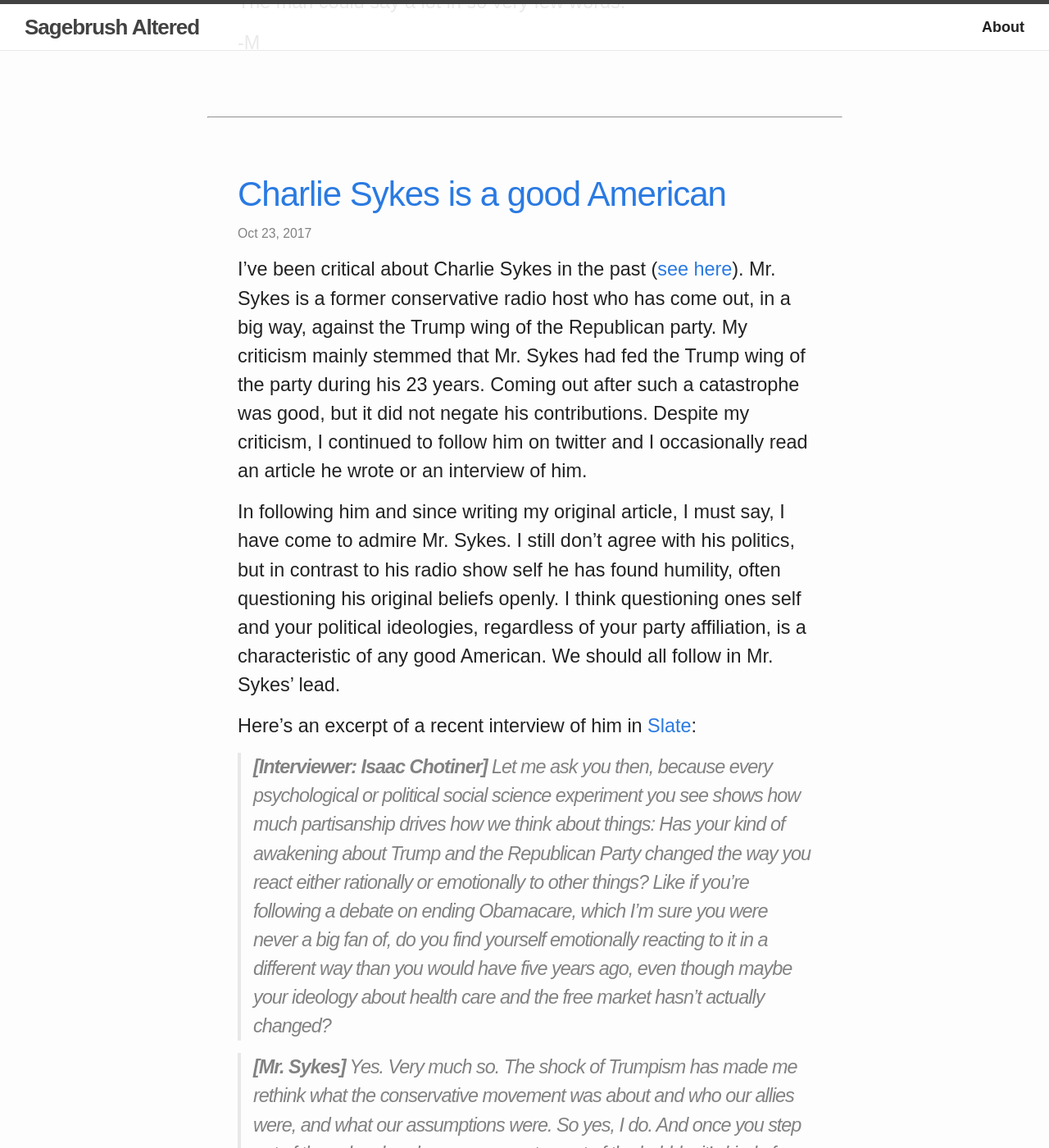
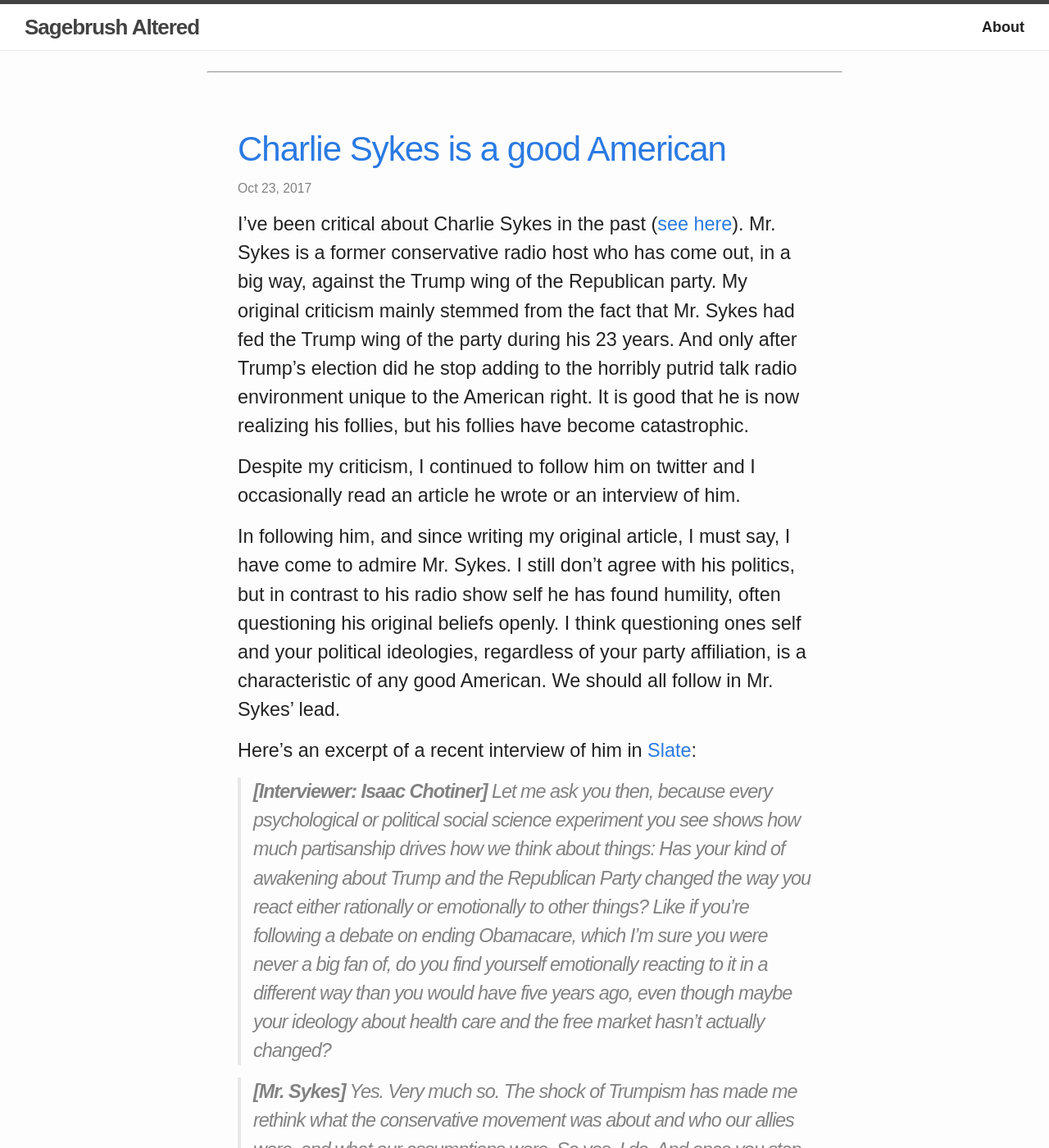
Before and after one commit to mschmidty/noname, a Jekyll site: the page built from index.html, in a window 1280 px wide and 1400 px high, scrolled down 962 px. Shown: the whole window at 82% size. Built offline with Jekyll 4.4.1, drawn with Linux system fonts in a browser that asks for light colours; some web fonts are replaced; comment, search, counter and statistics services are not loaded; some of the changed text lies outside the part shown.

Commit message:
edited, first edit

```diff
--- a/_posts/2017/2017-10-23-Charlie_Sykes.md
+++ b/_posts/2017/2017-10-23-Charlie_Sykes.md
@@ -7,9 +7,11 @@ comments: true
 published: true
 ---
 
-I've been critical about Charlie Sykes in the past ([see here](http://sagebrushaltered.com/politics/2016/12/16/incremental-decay.html)). Mr. Sykes is a former conservative radio host who has come out, in a big way, against the Trump wing of the Republican party.  My criticism mainly stemmed that Mr. Sykes had fed the Trump wing of the party during his 23 years.  Coming out after such a catastrophe was good, but it did not negate his contributions. Despite my criticism, I continued to follow him on twitter and I occasionally read an article he wrote or an interview of him.
+I've been critical about Charlie Sykes in the past ([see here](http://sagebrushaltered.com/politics/2016/12/16/incremental-decay.html)). Mr. Sykes is a former conservative radio host who has come out, in a big way, against the Trump wing of the Republican party.  My original criticism mainly stemmed from the fact that Mr. Sykes had fed the Trump wing of the party during his 23 years.  And only after Trump's election did he stop adding to the horribly putrid talk radio environment unique to the American right. It is good that he is now realizing his follies, but his follies have become catastrophic.
 
-In following him and since writing my original article, I must say, I have come to admire Mr. Sykes.  I still don't agree with his politics, but in contrast to his radio show self he has found humility, often questioning his original beliefs openly.  I think questioning ones self and your political ideologies, regardless of your party affiliation, is a characteristic of  any good American. We should all follow in Mr. Sykes' lead.
+Despite my criticism, I continued to follow him on twitter and I occasionally read an article he wrote or an interview of him.
+
+In following him, and since writing my original article, I must say, I have come to admire Mr. Sykes.  I still don't agree with his politics, but in contrast to his radio show self he has found humility, often questioning his original beliefs openly.  I think questioning ones self and your political ideologies, regardless of your party affiliation, is a characteristic of  any good American. We should all follow in Mr. Sykes' lead.
 
 Here's an excerpt of a recent interview of him in [Slate](http://www.slate.com/articles/news_and_politics/interrogation/2017/10/charlie_sykes_was_a_conservative_radio_star_then_trump_won.html):
 
--- a/_posts/2017/2017-10-24-Einsteins-Advice.md
+++ b/_posts/2017/2017-10-24-Einsteins-Advice.md
@@ -7,9 +7,11 @@ comments: true
 published: true
 ---
 
-There are not many notable people in history that are remembered as fondly as Albert Einstein. For good reason too. Einstein published over 300 papers in his life and developed the theory of relativity, one of two pillars of modern physics.  Einstein is remembered so fondly for more than his scientific achievements, however. In world war II he warned of other countries developing a catastrophic weapon, the atomic bomb, and urged the US to make something similar.  Only later to ask that such a weapon not be used.
+There are not many notable people in history that are remembered as fondly as Albert Einstein. For good reason too. Einstein published over 300 papers in his life and developed the theory of relativity, one of two pillars of modern physics.  Though, Einstein is remembered so fondly for more than his scientific achievements. I grew up with a picture of Einstein on my wall with a quote:
 
-I'm writing all this because this morning I read an article about how on a speaking tour Einstein would tip couriers with hand written notes.  Given, my current state in life, the excerpts seemed quite timely.  Hopefully you enjoy them as I did:
+>  "Imagination is more important than knowledge."
+
+I'm writing all this because this morning I read an article about how a notes the Einstein wrote are up for auction.  Some of these notes he gave to friends, others he gave randomly as tips to a courier in Tokyo:
 
 > “A calm and modest life brings more happiness than the pursuit of success combined with constant restlessness,”
 
```
